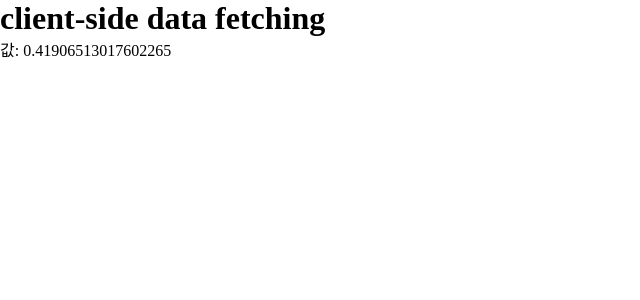
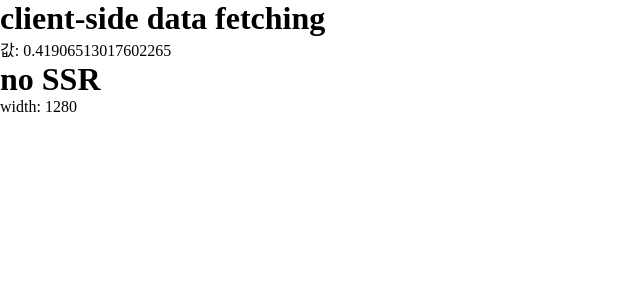
Before and after one commit to smash009/learn-nextjs-part1, a Next.js app: page /section1/clientSideRendering in a window 1280 px wide. Shown: the top 300 px of the page, without its empty margins (0-640 px from the left). Built offline with nearby package versions, Linux system fonts and the light colour scheme.

Commit message:
Feat: clientSideRendering page에 dynamic 추가

```diff
--- /dev/null
+++ b/components/section1/NoSSR.tsx
@@ -0,0 +1,5 @@
+const NoSSR = () => {
+  return <p>width: {window.innerWidth}</p>;
+};
+
+export default NoSSR;
--- a/pages/section1/clientSideRendering.tsx
+++ b/pages/section1/clientSideRendering.tsx
@@ -1,5 +1,10 @@
 import type { NextPage } from 'next';
+import dynamic from 'next/dynamic';
 import { useEffect, useState } from 'react';
+
+const NoSSR = dynamic(() => import('../../components/section1/NoSSR'), {
+  ssr: false,
+});
 
 const Example: NextPage = () => {
   const [data, setData] = useState(0);
@@ -16,6 +21,9 @@ const Example: NextPage = () => {
     <main>
       <h1>client-side data fetching</h1>
       <p>값: {data}</p>
+
+      <h1>no SSR</h1>
+      <NoSSR />
     </main>
   );
 };
```
